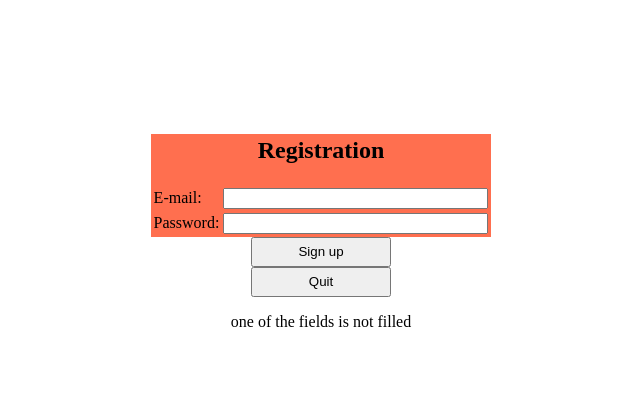
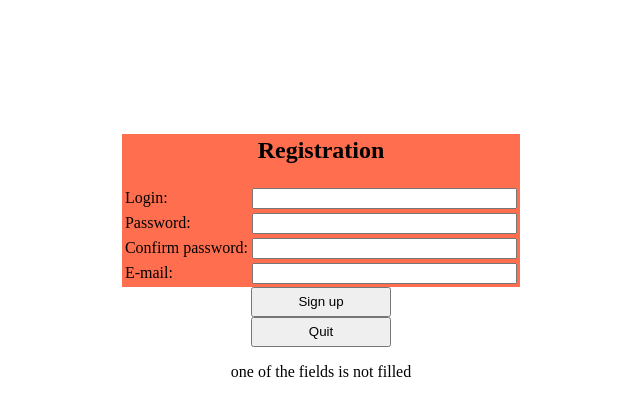
Before and after one commit to 1986pol/sate2012, a PHP site: page /reg.php in a window 1280 px wide. Shown: the top 416 px of the page, without its empty margins (319-959 px from the left). Run offline with PHP 8.4, Linux system fonts and the light colour scheme.

Commit message:
+email i proverka na sovpadenie

```diff
--- a/auth.php
+++ b/auth.php
@@ -1,7 +1,7 @@
 <?
 session_start();
 	echo "<html>
-	<br><br><br><br><br><br><br>
+	<br><br><br><br><br><br>
 	<form action='' method=POST>
 	<center><table style=background-color:grey >
 	<tr>
--- a/gbadd.php
+++ b/gbadd.php
@@ -20,7 +20,7 @@ if ($_SESSION['page'] != "a")die(header("Location: auth.php"));
 	</html>";
 	if(preg_match("/[^(\w)|(\x7F-\xFF)|(\s)]/", $_POST['username']))
 	{
-		echo "<p style='color:red;text-align:center'> Entered an invalid character in the 'Your name'</p>";
+		echo "<p style='color:red;text-align:center'> An invalid character 'Your name'</p>";
 	}
 	else
 	{
@@ -32,7 +32,7 @@ if ($_SESSION['page'] != "a")die(header("Location: auth.php"));
 		{
 			if(preg_match("/[^(\w)|(\x7F-\xFF)|(\s)]/", $_POST['title']))
 			{
-				echo "<p style='color:red;text-align:center'> Entered an invalid character in the 'Topicа'</p>";
+				echo "<p style='color:red;text-align:center'> An invalid character in the 'Topicа'</p>";
 			}
 			else
 			{
@@ -44,7 +44,7 @@ if ($_SESSION['page'] != "a")die(header("Location: auth.php"));
 				{
 					if(preg_match("/<|>|#|\[|\]|\*/", $_POST['msg']))
 					{
-					echo "<p style='color:red;text-align:center'> Entered an invalid character in the message</p>";
+					echo "<p style='color:red;text-align:center'> An invalid character in the message</p>";
 					}
 					else
 					{
--- a/reg.php
+++ b/reg.php
@@ -6,10 +6,14 @@
 	<tr>
 	<th colspan='2'><h2>Registration</h2></th>
 	</tr>
+	<tr><td>Login:</td>
+	<td><input type=text name=login size=30></td></tr>
+	<tr><td>Password:</td>
+	<td><input type=text name=password size=30></td></tr>
+	<tr><td>Confirm password:</td>
+	<td><input type=text name=Cpassword size=30></td></tr>
 	<tr><td>E-mail:</td>
 	<td><input type=text name=email size=30></td></tr>
-	<tr><td>Password:</td>
-	<td><input type=text name=password size=30></td></tr>
 	</table><center>
 	<input type=submit style='width:140px; height:30px' name=adduser value='Sign up'>
 	</form>
@@ -17,29 +21,51 @@
 	<input type=submit style='width:140px; height:30px' name=reg value='Quit'>
 	</form>
 	</html>";
-	  if (empty($_POST['email']) or empty($_POST['password']))
+	if (empty($_POST['email']) or empty($_POST['password']) or empty($_POST['Cpassword']) or empty($_POST['login']))
 	{
-    // Если пусты, то мы не выводим ссылку
-    echo "one of the fields is not filled";
+	echo "one of the fields is not filled";// Если пусты, то мы не выводим ссылку
 	}
 	else
 	{
-		$log = ($_POST['email']);
+		if(preg_match("/<|>|#|\[|\]|\*/", $_POST['email']) or preg_match("/[^(\w)|(\x7F-\xFF)|(\s)]/", $_POST['login'])or preg_match("/[^(\w)|(\x7F-\xFF)|(\s)]/", $_POST['password']) or preg_match("/[^(\w)|(\x7F-\xFF)|(\s)]/", $_POST['Cpassword']))
+		{
+		echo "<p style='color:red;text-align:center'>An invalid character</p>";//отсеваем ненужные символы
+		}
+		else
+		{
+			$email = ($_POST['email']);
 			$pas = ($_POST['password']);
-// Данные для mysql сервера
+			$Cpas = ($_POST['Cpassword']);
+			$log =($_POST['login']);
+			if ($Cpas != $pas)//проверяем правильность подтверждения пароля
+			{
+			echo"passwords do not match<br>";
+			}
+			else
+			{
 				$dbhost = "localhost"; // Хост
 				$dbuser = "root"; // Имя пользователя
 				$dbpassword = "7766421"; // Пароль
 				$dbname = "test"; // Имя базы данных
-// Подключаемся к mysql серверу
-$link = mysql_connect($dbhost, $dbuser, $dbpassword);
-// Выбираем нашу базу данных
+				$link = mysql_connect($dbhost, $dbuser, $dbpassword);// Подключаемся к mysql серверу
+				mysql_select_db($dbname, $link);// Выбираем нашу базу данных
+				$q=mysql_query('SELECT*FROM `users`');
+				while($row=mysql_fetch_array($q))
+				{
+					if($log != $row['login'])
+					{
 					mysql_select_db($dbname, $link);
-// Добавляем запись в нашу таблицу customer
-// т.е. делаем sql запрос
-$query = "insert into users values('$log', '$pas')";
+					$query = "insert into users values('$log', '$email', '$pas')";// Добавляем запись в нашу таблицу customer
 					mysql_query($query, $link);
-// Закрываем соединение
-mysql_close($link);
+					mysql_close($link);// Закрываем соединение
+					echo "ok";
+					}
+					else
+					{
+					echo "error";
+					}
+				}
+			}
+		}
 	}
 ?>
```
Lines whose indentation alone changed are shown as unchanged.
